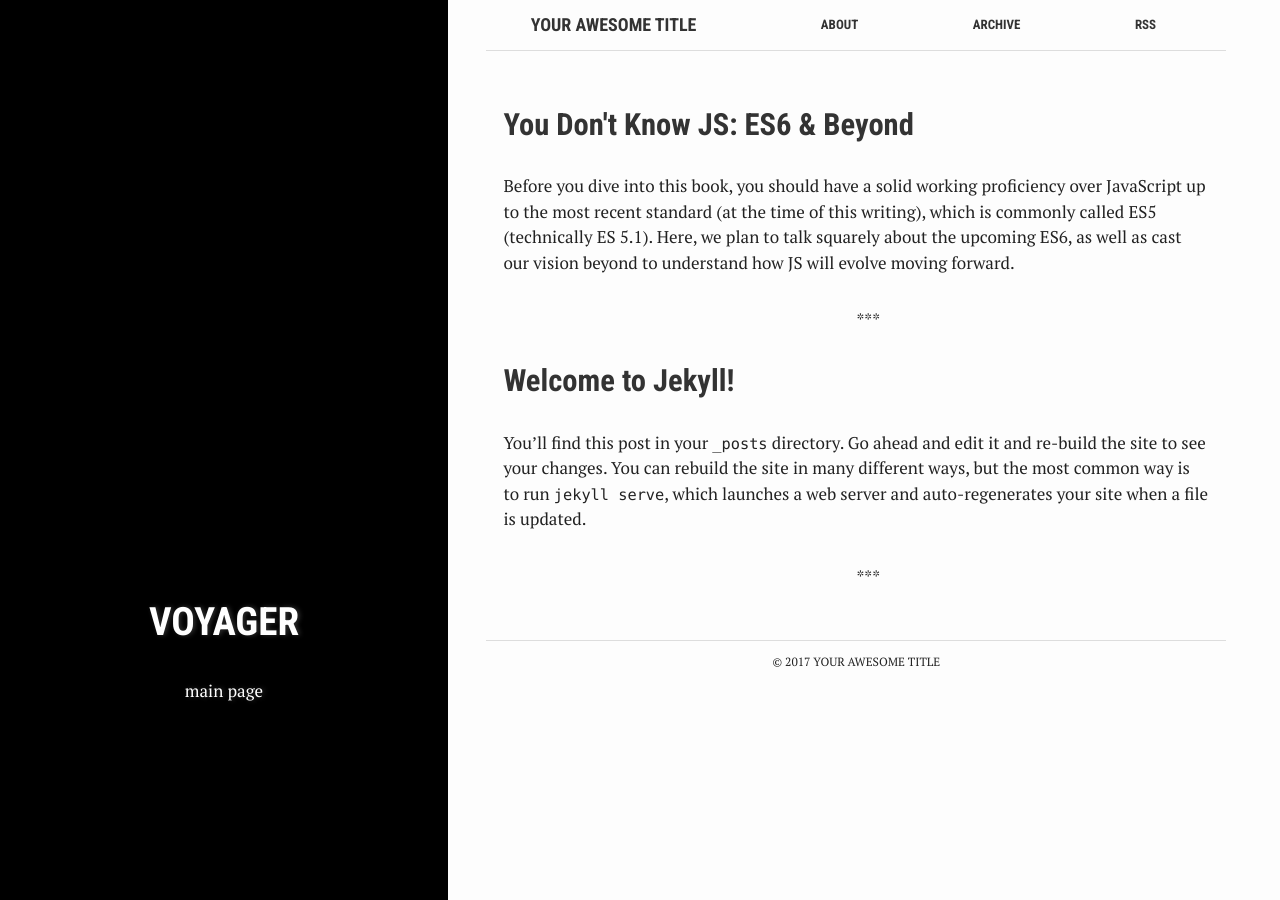
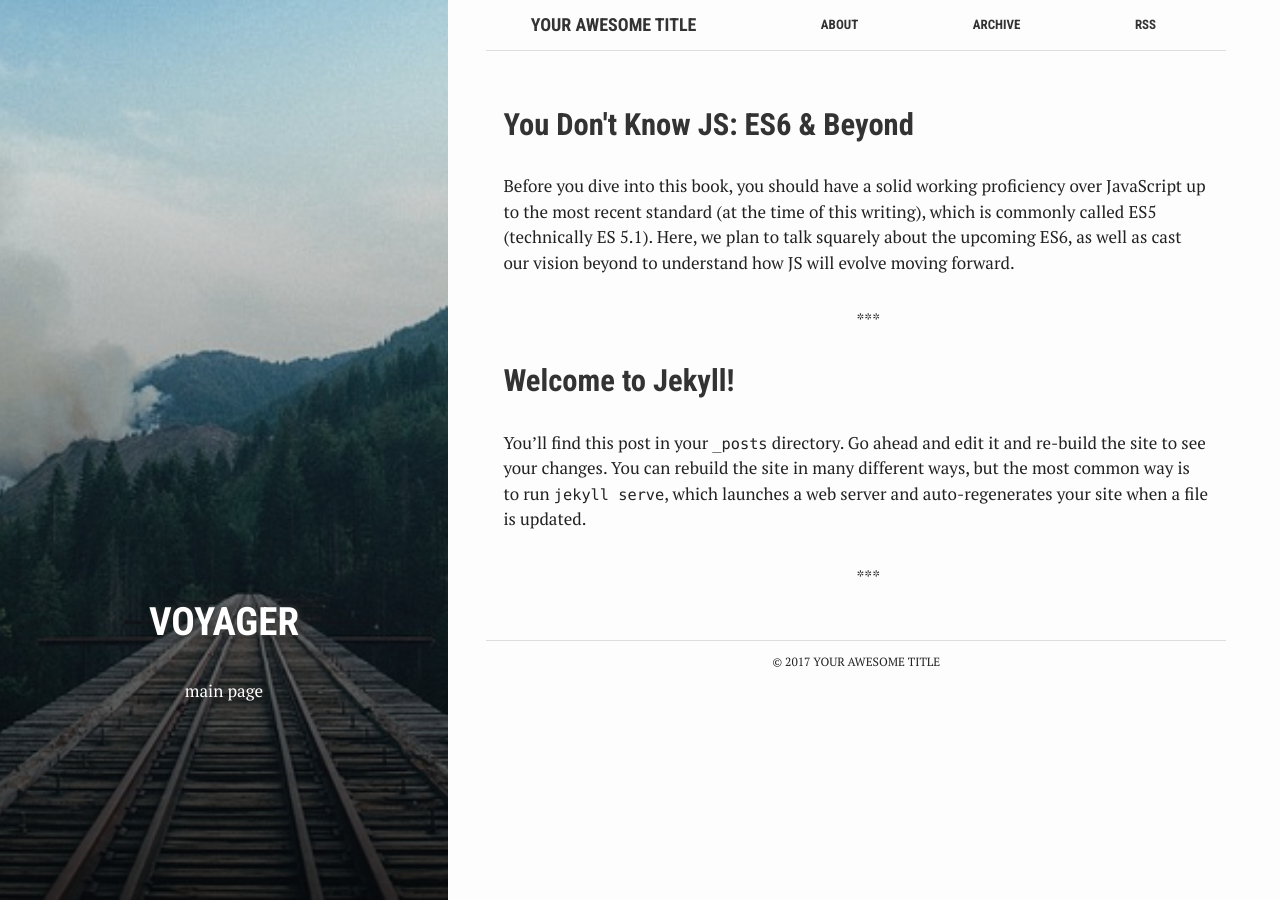
Before and after one commit to walter-ghost/walter-ghost.github.io, a Jekyll site: the page built from index.html, in a window 1280 px wide. Built offline with Jekyll 4.4.1, drawn with Linux system fonts in a browser that asks for light colours.

Commit message:
Update aside.html

```diff
--- a/_includes/aside.html
+++ b/_includes/aside.html
@@ -1,5 +1,5 @@
  {% if page.bg %}
-  <aside class="sidebar" role="note" style="background-image: {{ site.images }}/rails.jpg">
+  <aside class="sidebar" role="note" style="background-image: url({{ site.url }}{{ site.images }}/{{ page.bg }})">
 {% else %}
   <aside class="sidebar" role="note" style="background-image: url({{ site.url }}{{ site.images }}/bg.svg)">
 {% endif %}
```
